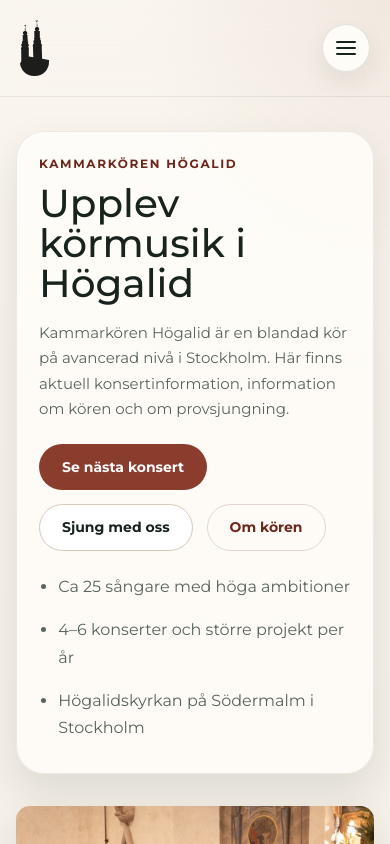
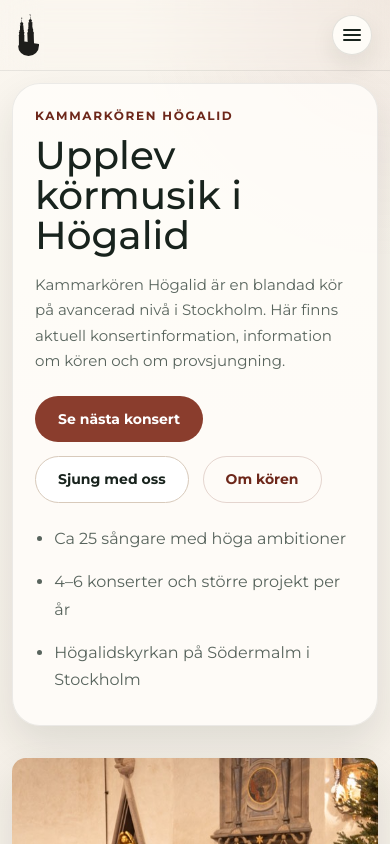
Before and after one commit to martson77/kkh, a website: page public/index.html in a window 390 px wide. Shown: the top 844 px of the page. Drawn offline with Linux system fonts and the light colour scheme.

Commit message:
Tighten mobile header spacing

```diff
--- a/public/assets/app.css
+++ b/public/assets/app.css
@@ -581,6 +581,10 @@
 }
 
 @media screen and (max-width: 991px) {
+  .navigation {
+    padding: 18px 24px;
+  }
+
   .navigation-wrap {
     position: relative;
   }
@@ -600,11 +604,16 @@
     position: relative;
   }
 
+  .logo-image {
+    height: 48px;
+    max-width: 180px;
+  }
+
   .menu-button {
     -webkit-appearance: none;
     appearance: none;
-    width: 48px;
-    height: 48px;
+    width: 42px;
+    height: 42px;
     padding: 0;
     border: 1px solid rgba(24, 35, 29, 0.12);
     border-radius: 999px;
@@ -621,9 +630,9 @@
   }
 
   .menu-button-lines {
-    width: 20px;
+    width: 18px;
     display: grid;
-    gap: 4px;
+    gap: 3px;
   }
 
   .menu-button-lines span {
@@ -664,7 +673,7 @@
   }
 
   .hero {
-    padding-top: 34px;
+    padding-top: 18px;
   }
 
   .hero-copy,
@@ -739,6 +748,29 @@
 }
 
 @media screen and (max-width: 640px) {
+  .navigation {
+    padding: 14px 18px;
+  }
+
+  .navigation-wrap,
+  .site-container {
+    width: min(100%, calc(100% - 24px));
+  }
+
+  .logo-image {
+    height: 42px;
+    max-width: 160px;
+  }
+
+  .menu-button {
+    width: 40px;
+    height: 40px;
+  }
+
+  .hero {
+    padding-top: 12px;
+  }
+
   .hero-copy,
   .page-header-grid > div:first-child,
   .calendar-panel,
--- a/public/index.html
+++ b/public/index.html
@@ -18,7 +18,7 @@
 <meta name="twitter:image" content="https://www.kammarkorenhogalid.se/assets/imported/mikael-engstrom-jul2024.jpg"/>
 <link rel="preload" as="image" href="/assets/imported/mikael-engstrom-jul2024.jpg" srcset="/assets/imported/mikael-engstrom-jul2024-800.jpg 800w, /assets/imported/mikael-engstrom-jul2024-1200.jpg 1200w, /assets/imported/mikael-engstrom-jul2024.jpg 1600w" sizes="(max-width: 991px) 100vw, 44vw"/>
 <link href="/assets/external/cdn.prod.website-files.com/66138d74ede779973813c4af/css/kammarkoren-hogalid.webflow.shared.32559a67a.min.css" rel="stylesheet" type="text/css"/>
-<link href="/assets/app.css?v=20260325-mobile-menu-icon" rel="stylesheet" type="text/css"/>
+<link href="/assets/app.css?v=20260327-mobile-header-tighten" rel="stylesheet" type="text/css"/>
 <link href="https://fonts.googleapis.com" rel="preconnect"/>
 <link href="https://fonts.gstatic.com" rel="preconnect"/>
 <link href="https://fonts.googleapis.com/css2?family=Montserrat:wght@100..900&display=swap" rel="stylesheet"/>
@@ -191,6 +191,6 @@
     </div>
   </div>
 </footer>
-<script src="/assets/site.js?v=20260325-mobile-menu-icon" defer></script>
+<script src="/assets/site.js?v=20260327-mobile-header-tighten" defer></script>
 </body>
 </html>
--- a/scripts/build-site.mjs
+++ b/scripts/build-site.mjs
@@ -15,7 +15,7 @@
 
 const rootDir = path.resolve(path.dirname(new URL(import.meta.url).pathname), "..");
 const publicDir = path.join(rootDir, "public");
-const assetVersion = "20260325-mobile-menu-icon";
+const assetVersion = "20260327-mobile-header-tighten";
 
 const imageVariantWidths = [500, 800, 1080, 1200, 1600, 2000, 2600, 3200];
 const knownImageWidths = {
```
Also changed, not shown: public/dirigenten/index.html (+2 -2 lines), public/konserter/index.html (+2 -2 lines), public/konserter/palmeri-misa-tango/index.html (+2 -2 lines), public/om-oss/index.html (+2 -2 lines), public/sjung-med-oss/index.html (+2 -2 lines).
